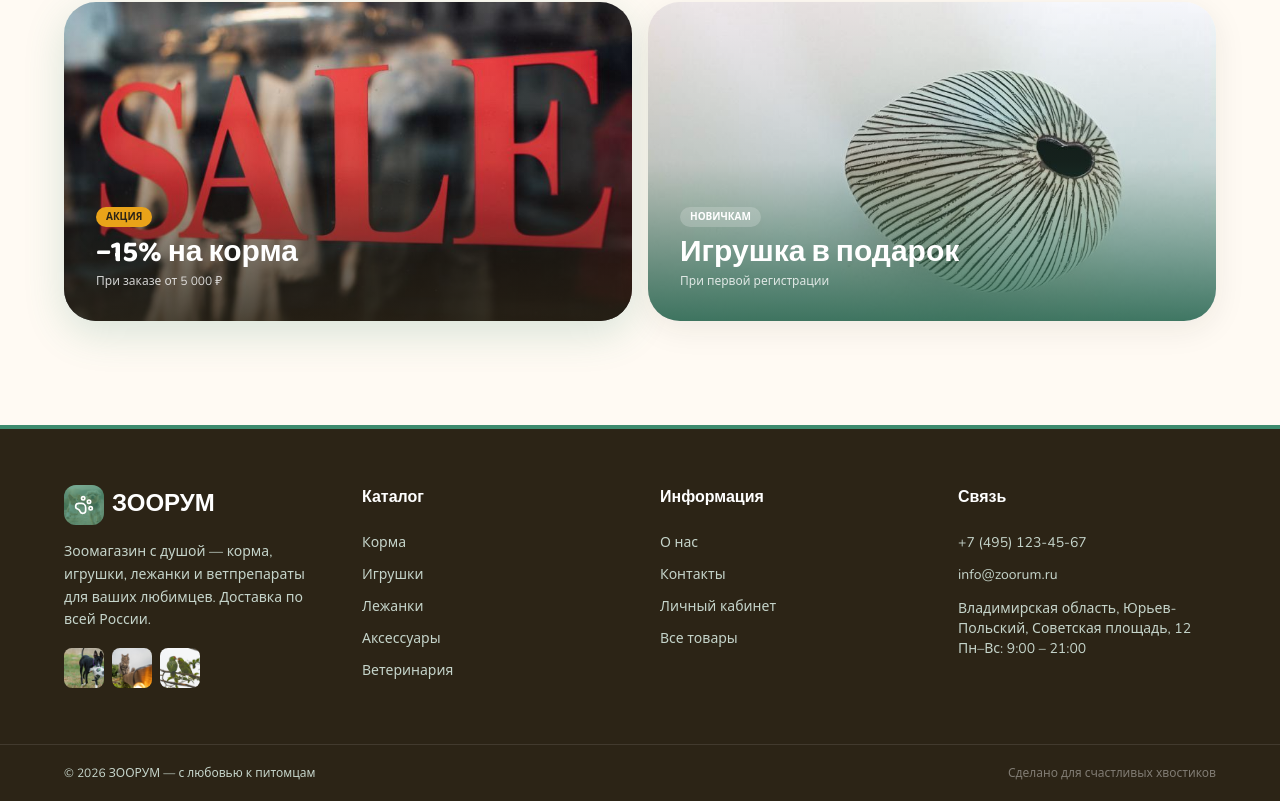
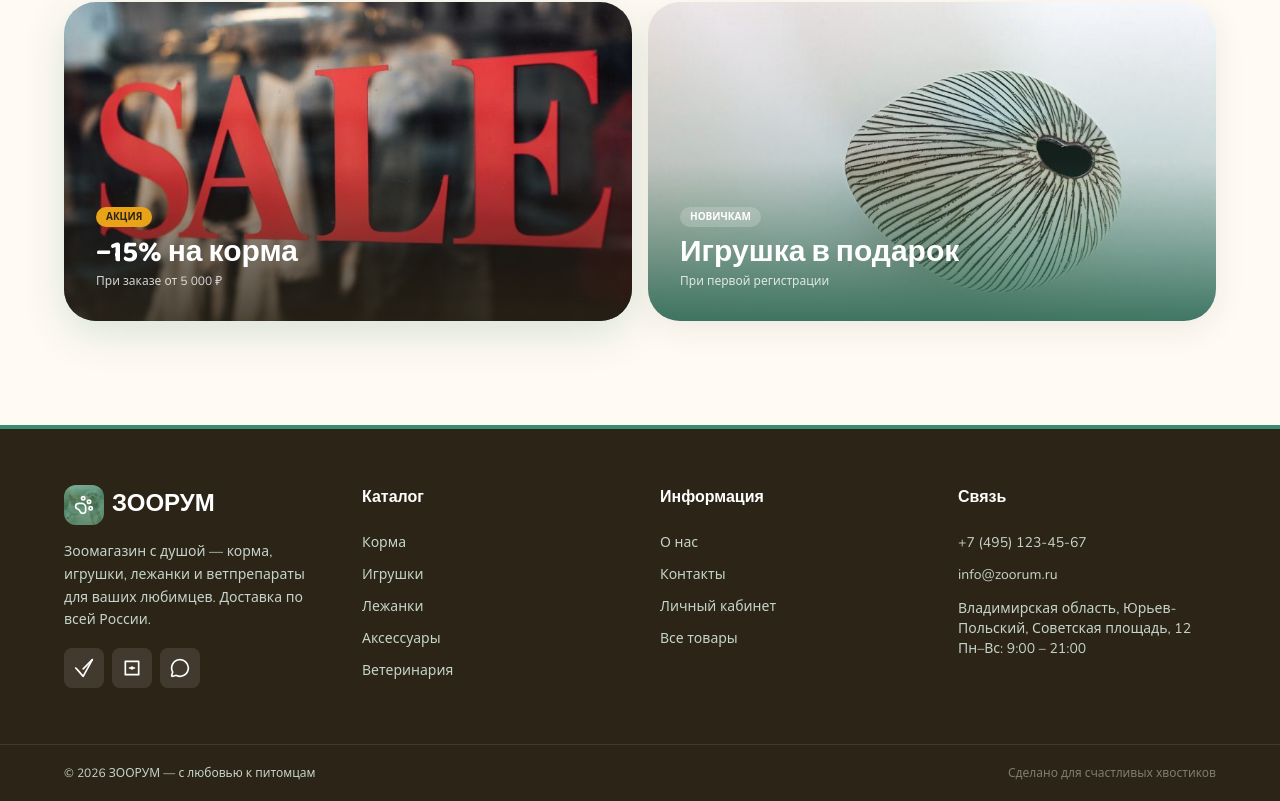
Before and after one commit to nelsyqq/ZOORUM, a Vue app: page / in a window 1280 px wide. Shown: the part 1759-2560 px from the top of the page. Built offline with nearby package versions, Linux system fonts and the light colour scheme; no server answers.

Commit message:
replace pet images in footer with Telegram, VK, WhatsApp icons

```diff
--- a/src/components/layout/AppFooter.vue
+++ b/src/components/layout/AppFooter.vue
@@ -1,7 +1,7 @@
 <script setup>
 import { RouterLink } from 'vue-router'
 import { CATEGORIES } from '@/utils/helpers'
-import { PawPrint } from 'lucide-vue-next'
+import { PawPrint, Send, MessageCircle } from 'lucide-vue-next'
 import { SITE_IMAGES } from '@/utils/images'
 
 const year = new Date().getFullYear()
@@ -22,9 +22,9 @@ const year = new Date().getFullYear()
           Зоомагазин с душой — корма, игрушки, лежанки и ветпрепараты для ваших любимцев. Доставка по всей России.
         </p>
         <div class="mt-4 flex gap-2">
-          <img :src="SITE_IMAGES.pets.dogs" alt="Собака" class="h-10 w-10 rounded-lg object-cover" />
-          <img :src="SITE_IMAGES.pets.cats" alt="Кошка" class="h-10 w-10 rounded-lg object-cover" />
-          <img :src="SITE_IMAGES.pets.birds" alt="Птица" class="h-10 w-10 rounded-lg object-cover" />
+          <a href="#" class="flex h-10 w-10 items-center justify-center rounded-lg bg-white/10 text-white transition-colors hover:bg-[#0088cc]"><svg xmlns="http://www.w3.org/2000/svg" width="20" height="20" viewBox="0 0 24 24" fill="none" stroke="currentColor" stroke-width="2" stroke-linecap="round" stroke-linejoin="round"><path d="m22 2-11 20-7-8-2-2"/><path d="M22 2 11 13"/></svg></a>
+          <a href="#" class="flex h-10 w-10 items-center justify-center rounded-lg bg-white/10 text-white transition-colors hover:bg-[#4A76A8]"><svg xmlns="http://www.w3.org/2000/svg" width="20" height="20" viewBox="0 0 24 24" fill="none" stroke="currentColor" stroke-width="2" stroke-linecap="round" stroke-linejoin="round"><path d="M4 4h16v16H4z"/><path d="M9 12h6"/><circle cx="12" cy="12" r="1"/></svg></a>
+          <a href="#" class="flex h-10 w-10 items-center justify-center rounded-lg bg-white/10 text-white transition-colors hover:bg-[#25D366]"><MessageCircle class="h-5 w-5" /></a>
         </div>
       </div>
 
```
